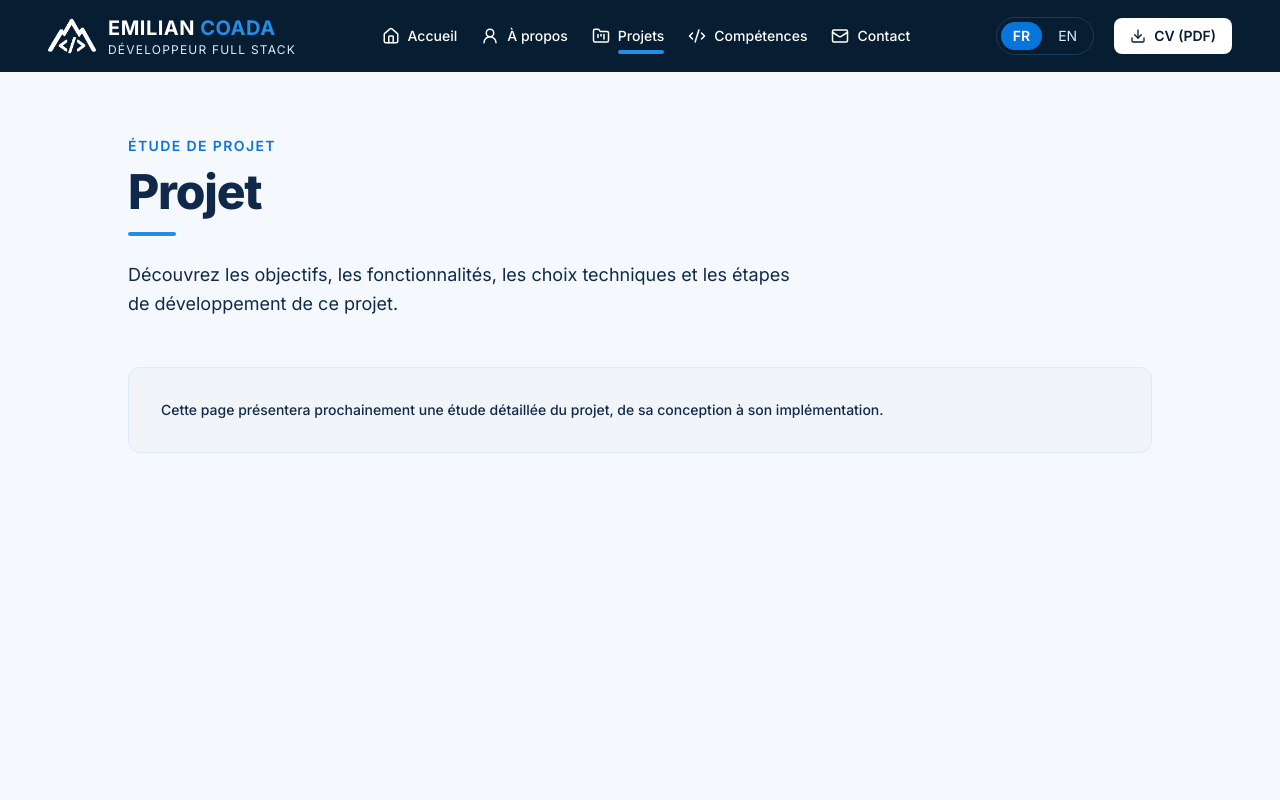
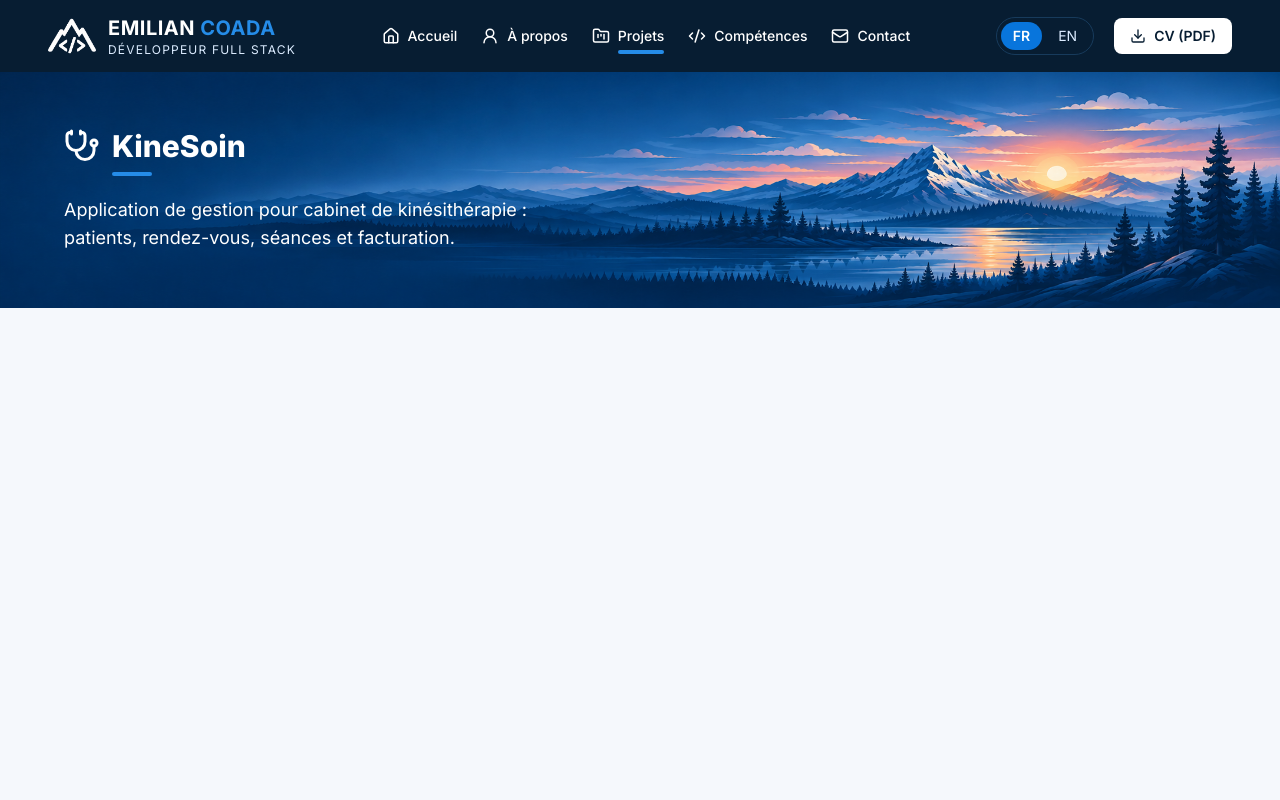
Before and after one commit to Coada-Emilian/developer-portfolio, a React (Vite) app in the folder frontend/: page /projects/1 in a window 1280 px wide. Shown: the top 800 px of the page. Built offline with nearby package versions, Linux system fonts and the light colour scheme.

Commit message:
feat: extend PageHero with project metadata and icon

```diff
--- a/frontend/src/@types/props/shared/shared.props.ts
+++ b/frontend/src/@types/props/shared/shared.props.ts
@@ -1,11 +1,13 @@
+import type { IProject } from '../../interfaces/pages/projects/IProject'
 import type { IHighlight } from '../../interfaces/shared/IHighlight'
 
 export interface PageHeroProps {
-  title: string
+  title: string | undefined
   desktopSubtitle?: string
   tabletSubtitle?: string
   mobileSubtitle?: string
   backButton?: boolean
+  project?: IProject
 }
 
 export interface SectionHeadingProps {
--- a/frontend/src/components/shared/PageHero.tsx
+++ b/frontend/src/components/shared/PageHero.tsx
@@ -13,6 +13,7 @@ export default function PageHero({
   tabletSubtitle,
   mobileSubtitle,
   backButton,
+  project,
 }: PageHeroProps) {
   const navigate = useNavigate()
 
@@ -20,6 +21,8 @@ export default function PageHero({
   const handleBack = () => {
     navigate(-1)
   }
+
+  const ProjectIcon = project?.icon
 
   return (
     <section className="relative flex items-center overflow-hidden px-5 py-8 sm:px-8 md:py-5 lg:px-16 lg:py-6">
@@ -47,16 +50,22 @@ export default function PageHero({
           <button
             type="button"
             onClick={handleBack}
-            className="mb-4 inline-flex cursor-pointer items-center gap-2 rounded-full border border-blue-200 bg-blue-50/75 px-2 py-1 md:px-3 md:py-1.5 text-xxxs md:text-sm font-bold text-blue-950 shadow-sm transition-colors hover:bg-blue-100"
+            className="mb-4 inline-flex cursor-pointer items-center gap-2 rounded-full border border-blue-200 bg-blue-50/75 px-2 py-1 text-xxxs font-bold text-blue-950 shadow-sm transition-colors hover:bg-blue-100 md:px-3 md:py-1.5 md:text-sm"
           >
             <ArrowLeft aria-hidden="true" className="size-3 md:size-4" />
             Retour
           </button>
         )}
 
-        <h1 className="text-lg font-extrabold text-white md:text-2xl lg:text-3xl">{title}</h1>
-
-        <TitleUnderline />
+        <div className="mb-3 flex items-center md:items-start gap-3">
+          {ProjectIcon && (
+            <ProjectIcon aria-hidden="true" className="size-6 text-white md:size-9" />
+          )}
+          <div>
+            <h1 className="text-lg font-extrabold text-white md:text-2xl lg:text-3xl">{title}</h1>
+            <TitleUnderline />
+          </div>
+        </div>
 
         {mobileSubtitle && (
           <p className="mt-3 w-full pb-4 text-xs text-white sm:pb-0 md:hidden">{mobileSubtitle}</p>
--- a/frontend/src/pages/project/ProjectPage.tsx
+++ b/frontend/src/pages/project/ProjectPage.tsx
@@ -1,35 +1,15 @@
 import { useParams } from 'react-router-dom'
+import { projects } from '../../data/projects'
+import HeroSection from './sections/HeroSection'
 
 export default function ProjectPage() {
-  const { slug } = useParams<{ slug: string }>()
+  const { id } = useParams()
+
+  const currentProject = projects.find((project) => project.id === id)
 
   return (
-    <main className="min-h-screen bg-surface px-6 py-16 text-text-primary">
-      {/* Project introduction and dynamic project identification. */}
-      <section className="mx-auto max-w-5xl">
-        <p className="text-sm font-semibold uppercase tracking-widest text-blue-600">
-          Étude de projet
-        </p>
-
-        <h1 className="mt-3 text-4xl font-extrabold tracking-tight md:text-5xl">
-          {slug ? slug.replaceAll('-', ' ') : 'Projet'}
-        </h1>
-
-        <div className="mt-4 h-1 w-12 rounded-full bg-blue-500" />
-
-        <p className="mt-6 max-w-2xl text-lg leading-relaxed text-text-primary">
-          Découvrez les objectifs, les fonctionnalités, les choix techniques et les étapes de
-          développement de ce projet.
-        </p>
-
-        {/* Future content: project overview, features, architecture and technologies. */}
-        <div className="mt-12 rounded-xl border border-blue-100 bg-slate-100 p-8">
-          <p className="text-sm font-medium text-text-primary">
-            Cette page présentera prochainement une étude détaillée du projet, de sa conception à
-            son implémentation.
-          </p>
-        </div>
-      </section>
+    <main className="min-h-screen bg-surface text-text-primary">
+      {currentProject && <HeroSection project={currentProject} />}
     </main>
   )
 }
--- /dev/null
+++ b/frontend/src/pages/project/sections/HeroSection.tsx
@@ -0,0 +1,19 @@
+import type { IProject } from '../../../@types/interfaces/pages/projects/IProject'
+import PageHero from '../../../components/shared/PageHero'
+
+interface HeroSectionProps {
+  project?: IProject
+}
+
+// Provides the About page hero with responsive introductory text.
+export default function HeroSection({ project }: HeroSectionProps) {
+  return (
+    <PageHero
+      title={project?.title}
+      mobileSubtitle={project?.description.mobile}
+      tabletSubtitle={project?.description.tablet}
+      desktopSubtitle={project?.description.desktop}
+      project={project}
+    />
+  )
+}
```
